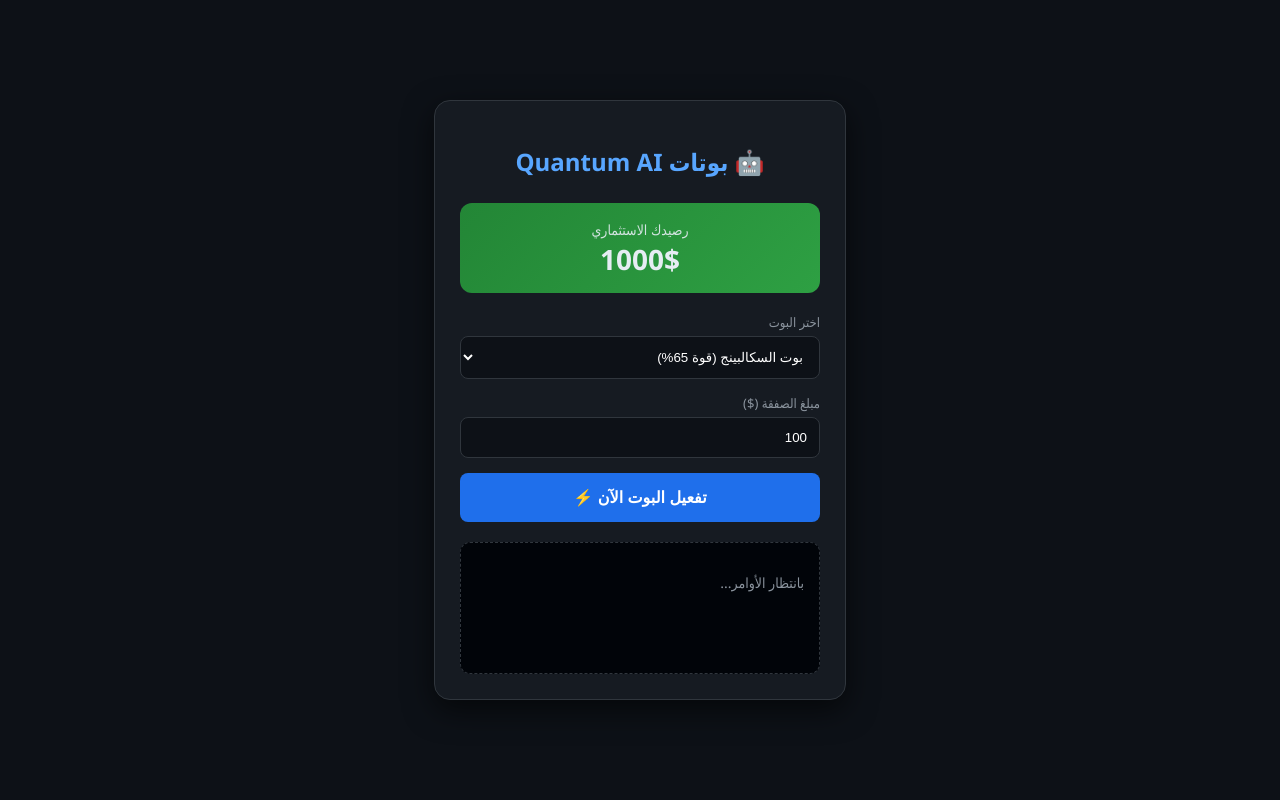
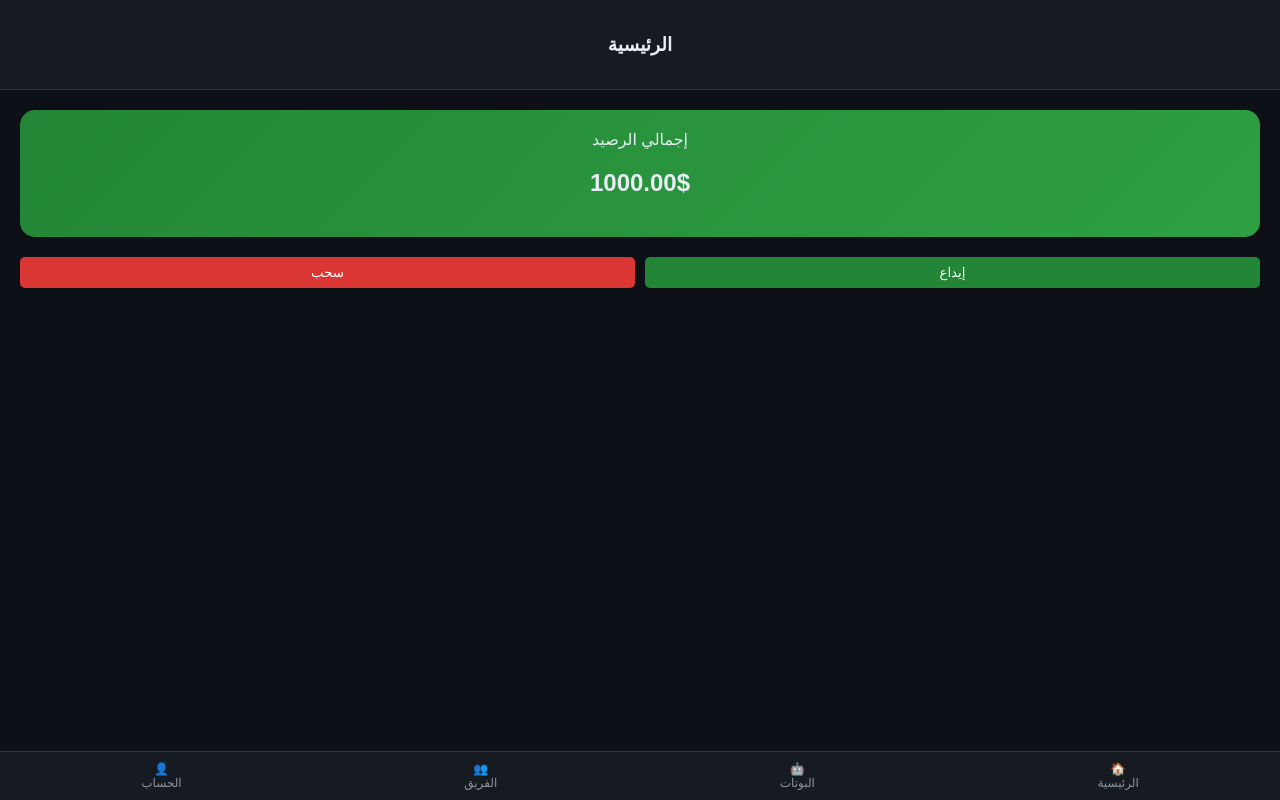
Before and after one commit to sbaknsskkssk/Sur, a website: page public/index.html in a window 1280 px wide. Drawn offline with Linux system fonts and the light colour scheme.

Commit message:
Update page title and improve styles

```diff
--- a/public/index.html
+++ b/public/index.html
@@ -3,143 +3,88 @@
 <head>
     <meta charset="UTF-8">
     <meta name="viewport" content="width=device-width, initial-scale=1.0">
-    <title>Quantum AI Bots</title>
+    <title>Quantum AI Platform</title>
     <style>
-        body {
-            background-color: #0d1117;
-            color: #e6edf3;
-            font-family: 'Segoe UI', Tahoma, sans-serif;
-            margin: 0;
-            display: flex;
-            justify-content: center;
-            align-items: center;
-            min-height: 100vh;
-        }
-        .container {
-            background-color: #161b22;
-            padding: 25px;
-            border-radius: 16px;
-            box-shadow: 0 10px 30px rgba(0,0,0,0.6);
-            width: 360px;
-            border: 1px solid #30363d;
-        }
-        h2 { color: #58a6ff; text-align: center; margin-bottom: 25px; }
-        .balance-card {
-            background: linear-gradient(135deg, #238636, #2ea043);
-            padding: 15px;
-            border-radius: 12px;
-            text-align: center;
-            margin-bottom: 20px;
-        }
-        .balance-card span { font-size: 14px; opacity: 0.9; }
-        .balance-card div { font-size: 28px; font-weight: bold; }
+        :root { --bg: #0d1117; --card: #161b22; --blue: #1f6feb; --green: #238636; --text: #e6edf3; }
+        body { background: var(--bg); color: var(--text); font-family: sans-serif; margin: 0; padding-bottom: 70px; }
+        .header { background: var(--card); padding: 15px; text-align: center; border-bottom: 1px solid #30363d; }
+        .page { display: none; padding: 20px; }
+        .active { display: block; }
 
-        label { font-size: 13px; color: #8b949e; margin-bottom: 5px; display: block; }
-        input, select {
-            width: 100%;
-            padding: 12px;
-            margin-bottom: 15px;
-            background: #0d1117;
-            border: 1px solid #30363d;
-            color: white;
-            border-radius: 8px;
-            box-sizing: border-box;
-        }
-        button {
-            width: 100%;
-            padding: 15px;
-            border: none;
-            border-radius: 8px;
-            cursor: pointer;
-            font-weight: bold;
-            font-size: 16px;
-            transition: 0.3s;
-            background-color: #1f6feb;
-            color: white;
-        }
-        button:hover { background-color: #388bfd; }
-        button:disabled { background-color: #21262d; color: #8b949e; cursor: not-allowed; }
+        /* كروت البوتات */
+        .bot-card { background: var(--card); border-radius: 12px; padding: 15px; margin-bottom: 15px; border: 1px solid #30363d; display: flex; justify-content: space-between; align-items: center; }
+        .bot-info h4 { margin: 0; color: #58a6ff; }
+        .bot-info p { margin: 5px 0; font-size: 12px; color: #8b949e; }
+        .buy-btn { background: var(--blue); border: none; color: white; padding: 8px 15px; border-radius: 5px; cursor: pointer; }
 
-        .log-container {
-            margin-top: 20px;
-            background: #010409;
-            border: 1px dashed #30363d;
-            padding: 15px;
-            border-radius: 10px;
-            min-height: 100px;
-            font-size: 14px;
-            line-height: 1.5;
-        }
-        .win { color: #39d353; font-weight: bold; border-right: 3px solid #39d353; padding-right: 10px; }
-        .loss { color: #f85149; font-weight: bold; border-right: 3px solid #f85149; padding-right: 10px; }
+        /* شريط التنقل السفلي */
+        .nav-bar { position: fixed; bottom: 0; width: 100%; background: var(--card); display: flex; justify-content: space-around; padding: 10px 0; border-top: 1px solid #30363d; }
+        .nav-item { color: #8b949e; text-decoration: none; font-size: 12px; text-align: center; cursor: pointer; }
+        .nav-item.active-nav { color: var(--blue); }
+
+        .balance-box { background: linear-gradient(135deg, #238636, #2ea043); padding: 20px; border-radius: 15px; text-align: center; margin-bottom: 20px; }
+        input { width: 100%; padding: 10px; margin: 10px 0; background: #0d1117; border: 1px solid #30363d; color: white; border-radius: 5px; }
     </style>
 </head>
 <body>
-    <div class="container">
-        <h2>🤖 بوتات Quantum AI</h2>
 
-        <div class="balance-card">
-            <span>رصيدك الاستثماري</span>
-            <div id="balance-display">جاري التحميل...</div>
+    <div class="header">
+        <h3 id="page-title">الرئيسية</h3>
+    </div>
+
+    <div id="home" class="page active">
+        <div class="balance-box">
+            <span>إجمالي الرصيد</span>
+            <h2 id="user-balance">1000.00$</h2>
         </div>
-
-        <label>اختر البوت</label>
-        <select id="bot-select">
-            <option value="65">بوت السكالبينج (قوة 65%)</option>
-            <option value="85">بوت الذهب الخارق (قوة 85%)</option>
-            <option value="98">بوت الذكاء الاصطناعي (قوة 98%)</option>
-        </select>
-
-        <label>مبلغ الصفقة ($)</label>
-        <input type="number" id="trade-amount" placeholder="أدخل المبلغ..." value="100">
-
-        <button onclick="activateBot()" id="action-btn">تفعيل البوت الآن ⚡</button>
-
-        <div id="response-log" class="log-container">
-            <p style="color: #8b949e;">بانتظار الأوامر...</p>
+        <div style="display: flex; gap: 10px;">
+            <button class="buy-btn" style="flex: 1; background: var(--green);" onclick="showPage('deposit')">إيداع</button>
+            <button class="buy-btn" style="flex: 1; background: #da3633;" onclick="showPage('withdraw')">سحب</button>
         </div>
     </div>
 
+    <div id="trade" class="page">
+        <div id="bots-list">
+            <div class="bot-card">
+                <div class="bot-info">
+                    <h4>بوت المستوى 1</h4>
+                    <p>السعر: 10$ | صفقات: 2 يومياً | القوة: 16%</p>
+                </div>
+                <button class="buy-btn" onclick="buyBot(1, 10)">شراء</button>
+            </div>
+            </div>
+    </div>
+
+    <div id="team" class="page">
+        <h3>فريقك الاستثماري</h3>
+        <p>رابط الإحالة الخاص بك:</p>
+        <code id="ref-link">quantum.trade/ref/ali-salem</code>
+        <div class="bot-card" style="margin-top: 20px;">
+            <p>أعضاء الفريق: 0</p>
+            <p>أرباح الفريق: 0.00$</p>
+        </div>
+    </div>
+
+    <div class="nav-bar">
+        <div class="nav-item" onclick="showPage('home')">🏠<br>الرئيسية</div>
+        <div class="nav-item" onclick="showPage('trade')">🤖<br>البوتات</div>
+        <div class="nav-item" onclick="showPage('team')">👥<br>الفريق</div>
+        <div class="nav-item" onclick="showPage('account')">👤<br>الحساب</div>
+    </div>
+
     <script>
-        async function activateBot() {
-            const amount = document.getElementById('trade-amount').value;
-            const power = document.getElementById('bot-select').value;
-            const log = document.getElementById('response-log');
-            const btn = document.getElementById('action-btn');
-
-            if (!amount || amount <= 0) return alert("حدد مبلغ الصفقة");
-
-            btn.disabled = true;
-            btn.innerText = "جاري الاتصال بـ Binance...";
-            log.innerHTML = "<p>يتم الآن جلب السعر اللحظي وتحليل السوق...</p>";
-
-            try {
-                const res = await fetch('/api/trade', {
-                    method: 'POST',
-                    headers: {'Content-Type': 'application/json'},
-                    body: JSON.stringify({ amount: parseFloat(amount), botPower: parseInt(power) })
-                });
-                const data = await res.json();
-
-                // انتظار وهمي ليعطي شعور التحليل
-                setTimeout(() => {
-                    document.getElementById('balance-display').innerText = data.newBalance + "$";
-                    log.innerHTML = `<div class="${data.message.includes('✅') ? 'win' : 'loss'}">${data.message}</div>`;
-                    btn.disabled = false;
-                    btn.innerText = "تفعيل البوت الآن ⚡";
-                }, 2000);
-
-            } catch (e) {
-                log.innerHTML = "<p class='loss'>فشل الاتصال بالسيرفر</p>";
-                btn.disabled = false;
-            }
+        function showPage(pageId) {
+            document.querySelectorAll('.page').forEach(p => p.classList.remove('active'));
+            document.getElementById(pageId).classList.add('active');
+            // تحديث العنوان
+            const titles = {home: 'الرئيسية', trade: 'سوق البوتات', team: 'نظام الإحالة', account: 'الملف الشخصي'};
+            document.getElementById('page-title').innerText = titles[pageId] || 'Quantum';
         }
 
-        // جلب الرصيد عند فتح الصفحة
-        window.onload = async () => {
-             // هنا يمكن إضافة كود لجلب الرصيد الأولي من السيرفر
-             document.getElementById('balance-display').innerText = "1000$";
-        };
+        function buyBot(level, price) {
+            alert(`سيتم خصم ${price}$ لتفعيل بوت المستوى ${level}`);
+            // هنا نرسل طلب للسيرفر
+        }
     </script>
 </body>
 </html>
```
